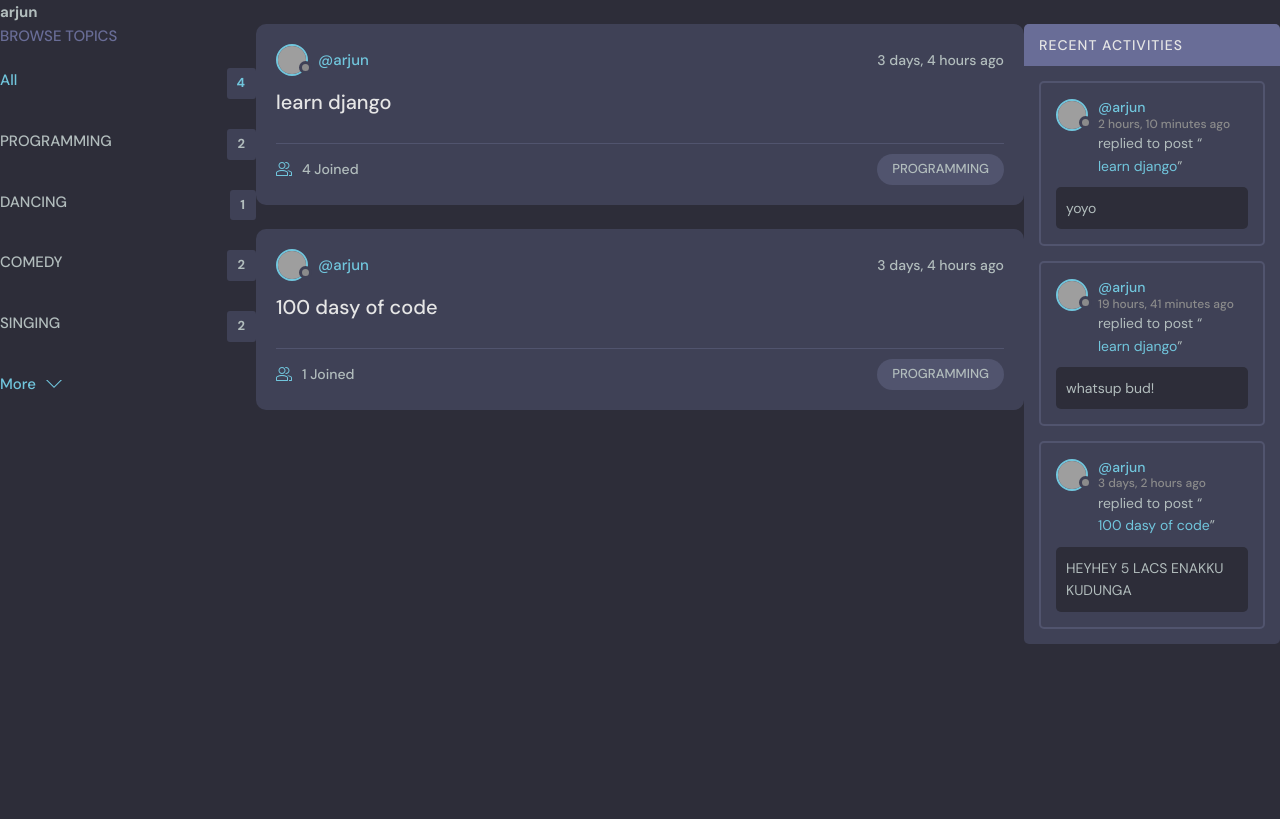
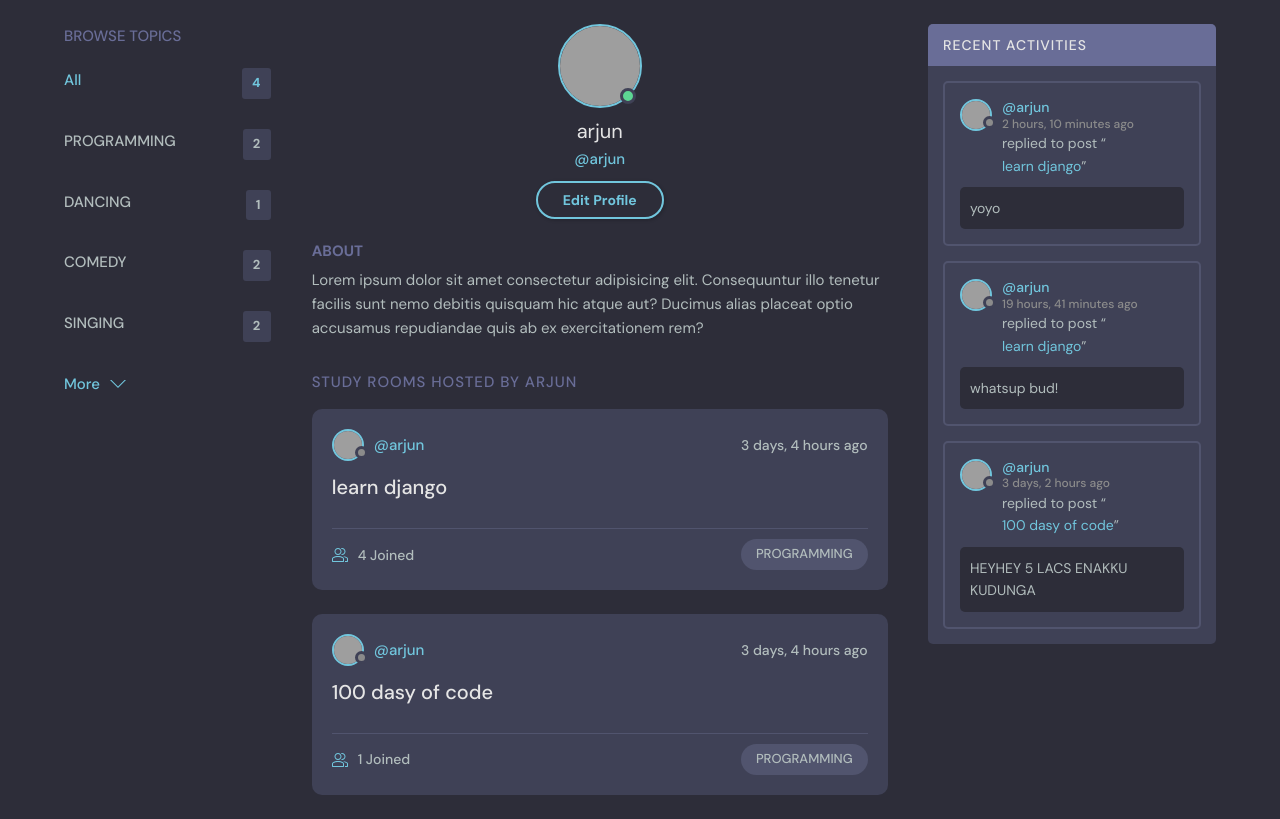
Before and after one commit to arjunthazhath2001/more-django, a Django app: page /profile/1/ in a window 1280 px wide. Shown: the part 76-895 px from the top of the page. Before the commit the page ends 720 px from the top, so only its background shows below. Run offline with Django 5.2, Linux system fonts and the light colour scheme; data comes from the database, SQL or seed files in the repository; grey boxes are pictures that could not be loaded.

Commit message:
completed profile page

```diff
--- a/project_1/app1/templates/app1/home.html
+++ b/project_1/app1/templates/app1/home.html
@@ -57,4 +57,4 @@
         <!-- Activities End -->
       </div>
     </main>
-{% endblock %}
+{% endblock content %}
--- a/project_1/app1/templates/app1/profile.html
+++ b/project_1/app1/templates/app1/profile.html
@@ -1,34 +1,58 @@
-{% extends 'main.html' %}
+{% extends 'main.html'%}
+
+{%block content%}
+
+  <main class="profile-page layout layout--3">
+    <div class="container">
+      <!-- Topics Start -->
+
+      {% include 'app1/topics_component.html' %}
+
+
+      <!-- Topics End -->
+
+      <!-- Room List Start -->
+      <div class="roomList">
+        <div class="profile">
+          <div class="profile__avatar">
+            <div class="avatar avatar--large active">
+              <img src="https://randomuser.me/api/portraits/men/11.jpg" />
+            </div>
+          </div>
+          <div class="profile__info">
+            <h3>{{user.username}}</h3>
+            <p>@{{user.username}}</p>
+            <a href="edit-user.html" class="btn btn--main btn--pill">Edit Profile</a>
+          </div>
+          <div class="profile__about">
+            <h3>About</h3>
+            <p>
+              Lorem ipsum dolor sit amet consectetur adipisicing elit. Consequuntur illo tenetur
+              facilis sunt nemo debitis quisquam hic atque aut? Ducimus alias placeat optio
+              accusamus repudiandae quis ab ex exercitationem rem?
+            </p>
+          </div>
+        </div>
+
+        <div class="roomList__header">
+          <div>
+            <h2>Study Rooms Hosted by {{user.username}}</a>
+            </h2>
+          </div>
+        </div>
+
+
+        {% include 'app1/feed_component.html' %}
 
 
 
+      </div>
+      <!-- Room List End -->
 
-{% block content %}
-
-<style>
-
-    .profile-container{
-        display: grid;
-        grid-template-columns: 1fr 3fr 1fr;
-    }
-
-</style>
-
-
-<h1>{{ user.username }}</h1>
-
-<div class="profile-container">
-    <div>
-        {% include 'app1/topics_component.html' %}
+      <!-- Activities Start -->
+      {% include 'app1/activity_component.html'%}
+      <!-- Activities End -->
     </div>
-    <div>
-        {% include 'app1/feed_component.html' %}
-    </div>
-    <div>
-
-        {% include 'app1/activity_component.html' %}
-
-    </div>
-</div>
+  </main>
 
 {% endblock content %}
```
Also changed, not shown: project_1/app1/templates/app1/profile_old.html (added, +34 -0 lines).
